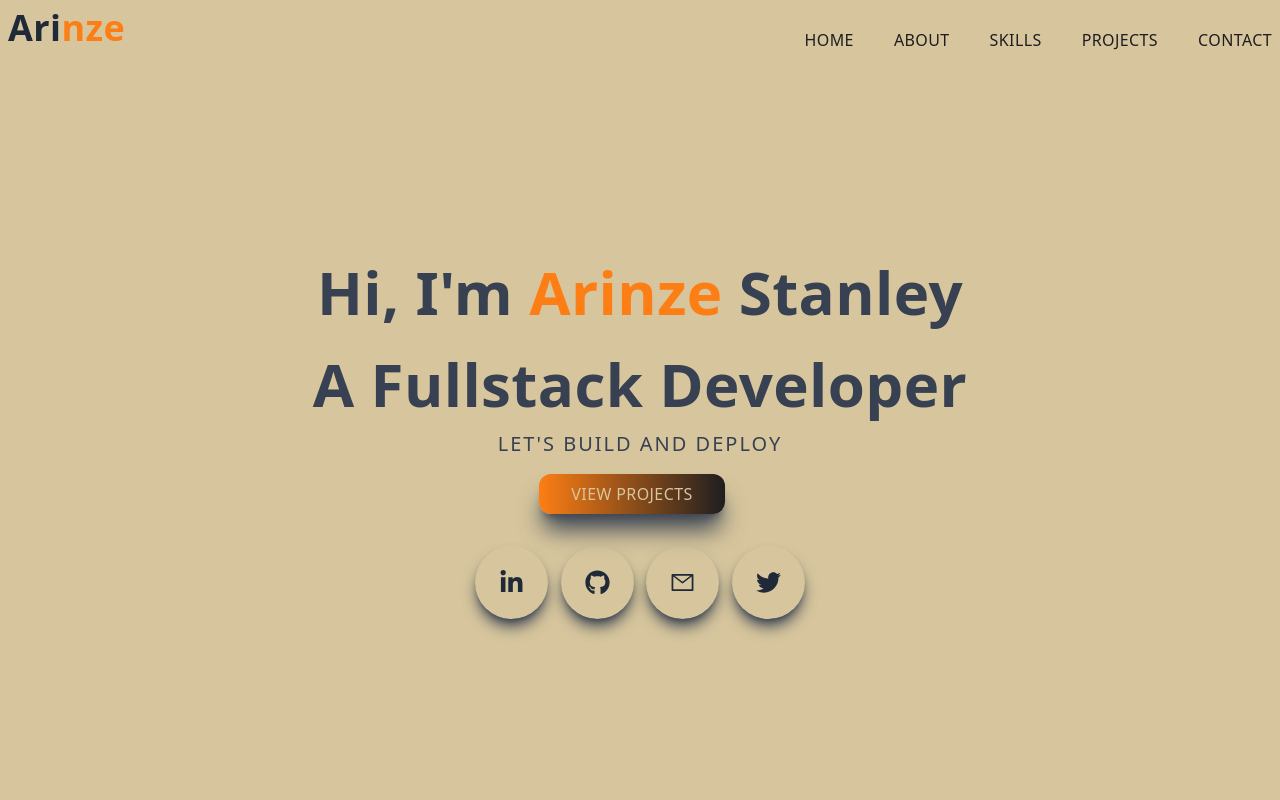
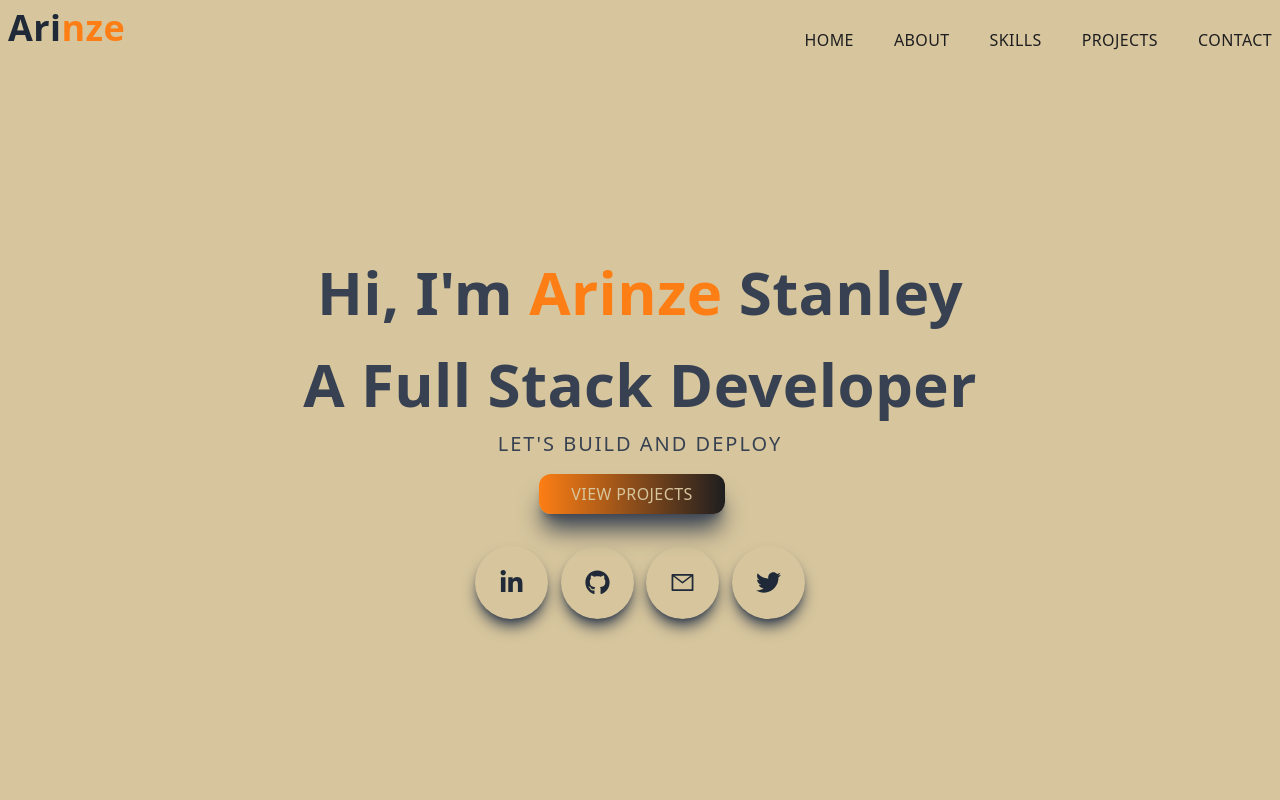
Before and after one commit to Aribobo/Arinze, a Next.js app: page / in a window 1280 px wide. Shown: the top 800 px of the page. Built offline with nearby package versions, Linux system fonts and the light colour scheme.

Commit message:
correction

```diff
--- a/pages/components/Main.jsx
+++ b/pages/components/Main.jsx
@@ -11,7 +11,7 @@
           <h1 className="py-4 text-gray-700 mt-20">
             Hi, I&apos;m <span className="text-[#fd7e14]">Arinze</span> Stanley
           </h1>
-          <h1 className="py-4 text-gray-700"> A Fullstack Developer </h1>
+          <h1 className="py-4 text-gray-700"> A Full Stack Developer </h1>
           <p className="uppercase text-xl tracking-widest text-gray-700">
           Let&apos;s Build And Deploy
           </p>
```
